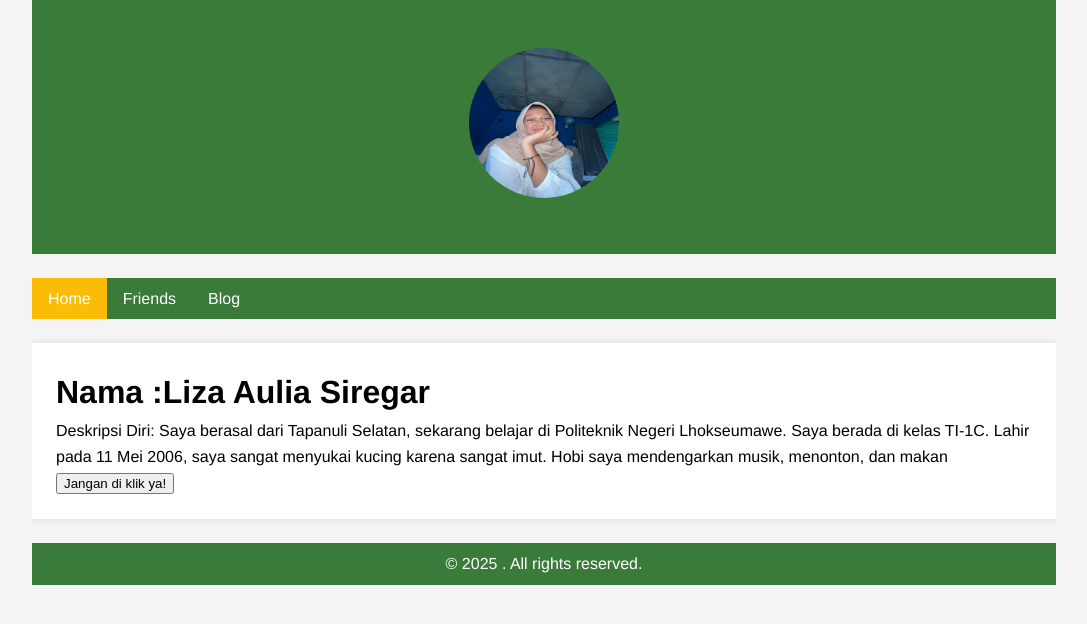
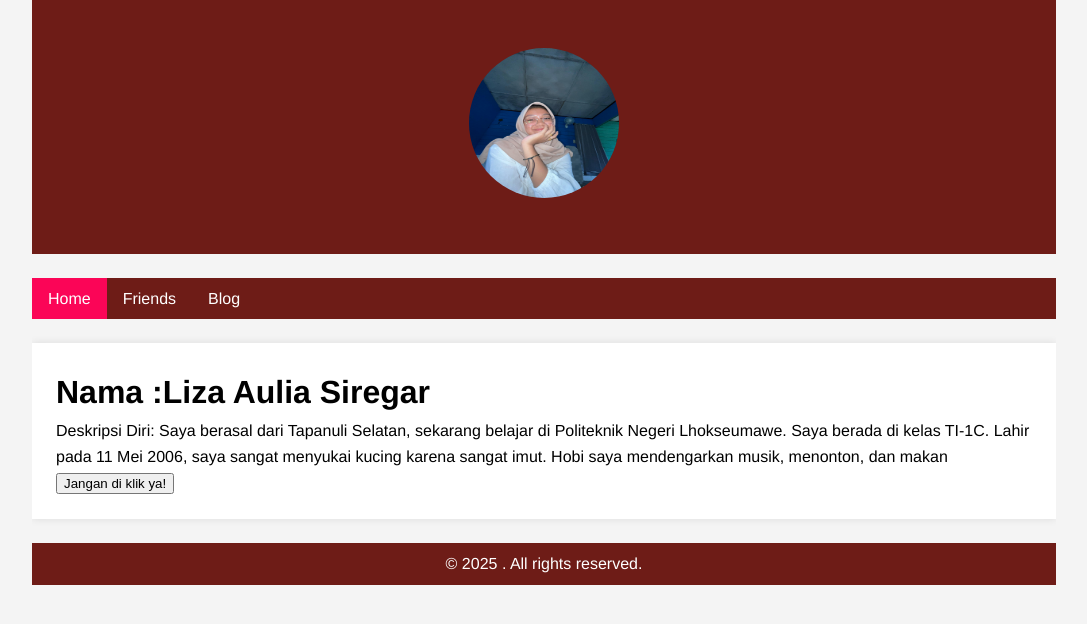
Before and after one commit to lizaauliasiregar/lizaauliasiregar.github.io, a Jekyll site: the page built from index.html, in a window 1280 px wide. Shown: the top 624 px of the page, without its empty margins (96-1183 px from the left). Built offline with Jekyll 4.4.1, drawn with Linux system fonts in a browser that asks for light colours.

Commit message:
membuat layout

```diff
--- a/_sass/main.scss
+++ b/_sass/main.scss
@@ -1,5 +1,5 @@
-$primary-color: #3b7b3a;
-$secondary-color: #fbbc05;
+$primary-color: #6e1c17;
+$secondary-color: #fb0557;
 $font-stack: Helvetica, sans-serif;
 
 body,
```
